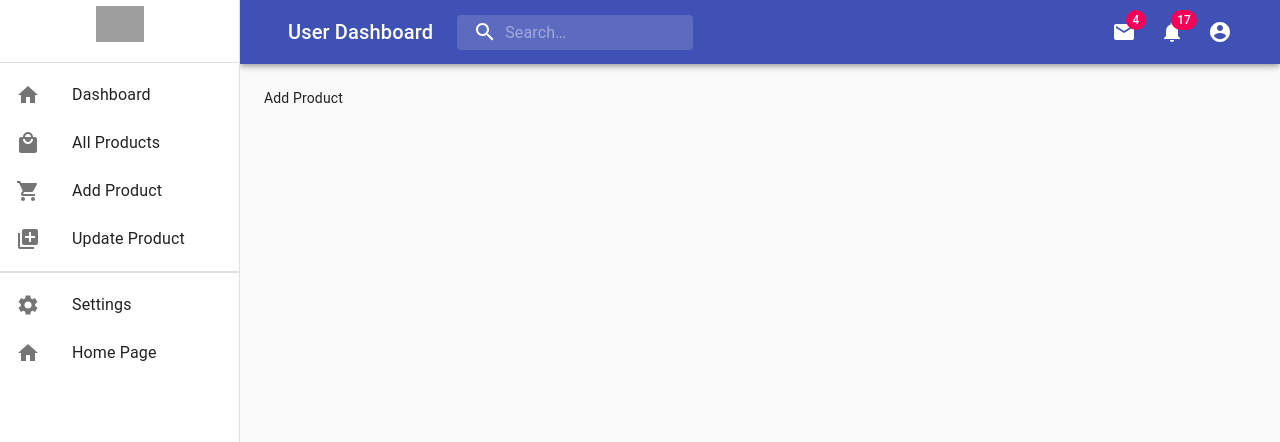
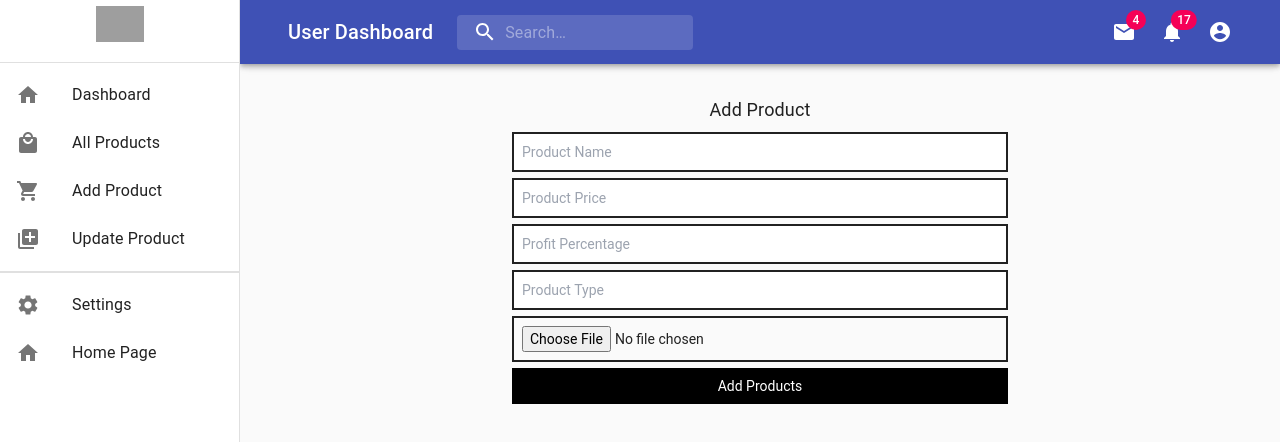
Before and after one commit to reazul7/ReazulIslamBhuiyan_SE_JAVA_JS_1, a React (Create React App) app: page /dashboard/add-product in a window 1280 px wide. Shown: the top 442 px of the page. Built offline with nearby package versions, Linux system fonts and the light colour scheme; grey boxes are pictures that could not be loaded.

Commit message:
add products design

```diff
--- a/package.json
+++ b/package.json
@@ -17,6 +17,7 @@
     "postcss": "^7",
     "react": "^17.0.2",
     "react-dom": "^17.0.2",
+    "react-hook-form": "^7.15.3",
     "react-icons": "^4.2.0",
     "react-router-dom": "^5.3.0",
     "react-scripts": "4.0.3",
--- a/src/components/Dashboard/DashboardContainer/AddProduct.js
+++ b/src/components/Dashboard/DashboardContainer/AddProduct.js
@@ -1,9 +1,42 @@
 import React from 'react';
+import { ImUsers } from "react-icons/im";
+import { useForm } from "react-hook-form";
 
 const AddProduct = () => {
+    const { register, handleSubmit, watch, formState: { errors } } = useForm();
+    const onSubmit = (data, e) => {
+        console.log(data)
+    }
+
     return (
-        <div>
-            <h1>Add Product</h1>
+        <div className="text-center mx-auto md:w-8/12 lg:w-1/2">
+            <p className="py-2 text-lg">Add Product</p>
+            {/* form */}
+            <form onSubmit={handleSubmit(onSubmit)}>
+                <input type="text" placeholder="Product Name" {...register("name", {required: true, maxLength: 20})} className="border-2 border-current outline-none w-full p-2 mb-1.5"/>
+                <span className="text-red-500">{errors.name?.type === 'required' && "Product name is required"}</span>
+                <br/>
+
+                <input type="number" placeholder="Product Price" {...register("price", {required: true, maxLength: 20})} className="border-2 border-current outline-none w-full p-2 mb-1.5"/>
+                <span className="text-red-500">{errors.price?.type === 'required' && "Product Price is required and value must be a number"}</span>
+                <br/>
+
+                <input type="number" placeholder="Profit Percentage" {...register("profit", {required: true, maxLength: 30, message: "Entered value does not match email format"})} className="border-2 border-current outline-none w-full p-2 mb-1.5"/>
+                <span className="text-red-500">{errors.profit?.type === 'required' && "Profit Percentage is required and value must be a number"}</span>
+                <br/>
+
+                <input type="text" placeholder="Product Type" {...register("type", {required: true, maxLength: 30})} className="border-2 border-current outline-none w-full p-2 mb-1.5"/>
+                <span className="text-red-500">{errors.type?.type === 'required' && "Product Type is required"}</span>
+                <br/>
+
+                <input type="file" placeholder="Product Image" {...register("img", {required: true})} className="border-2 border-current outline-none w-full p-2 mb-1.5"/>
+                <span className="text-red-500">{errors.img?.type === 'required' && "Product Image is required"}</span>
+                <br/>
+
+
+
+                <input className="outline-none w-full p-2 mb-1.5 text-white bg-black" type="submit" value="Add Products" />
+            </form>
         </div>
     );
 };
```
Also changed, not shown: 1 other file (tests, documents, lock files or other folders).
